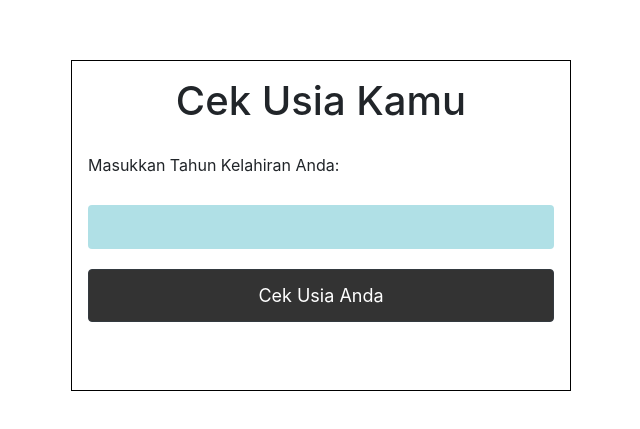
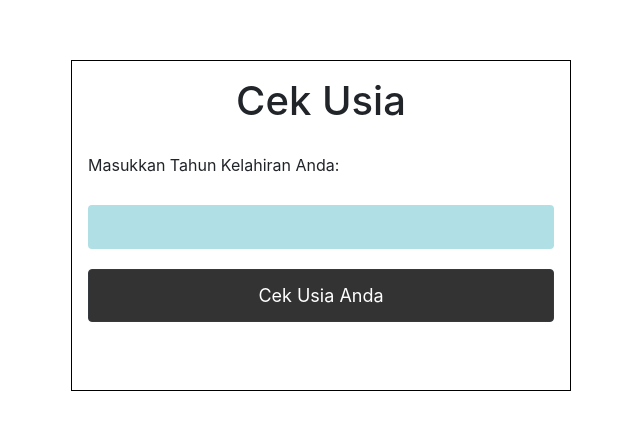
Before and after one commit to iammchemie/hitungin-umur.github.io, a plain HTML site: page index.html in a window 1280 px wide. Shown: the part 175-604 px from the top of the page, without its empty margins (319-959 px from the left). Drawn offline with nearby package versions, Linux system fonts and the light colour scheme.

Commit message:
merubah kata cek usia kamu menjadi cek usia saja

```diff
--- a/index.html
+++ b/index.html
@@ -52,7 +52,7 @@
 </head>
 <body>
     <div class="container">
-        <h1 class="text-center">Cek Usia Kamu</h1>
+        <h1 class="text-center">Cek Usia</h1>
         <label>Masukkan Tahun Kelahiran Anda:</label>
         <input type="number" placeholder="" id="birthday" class="form-control">
         <button id="check-button" onclick="checkResult()" class="btn btn-dark btn-block">Cek Usia Anda</button>
```
